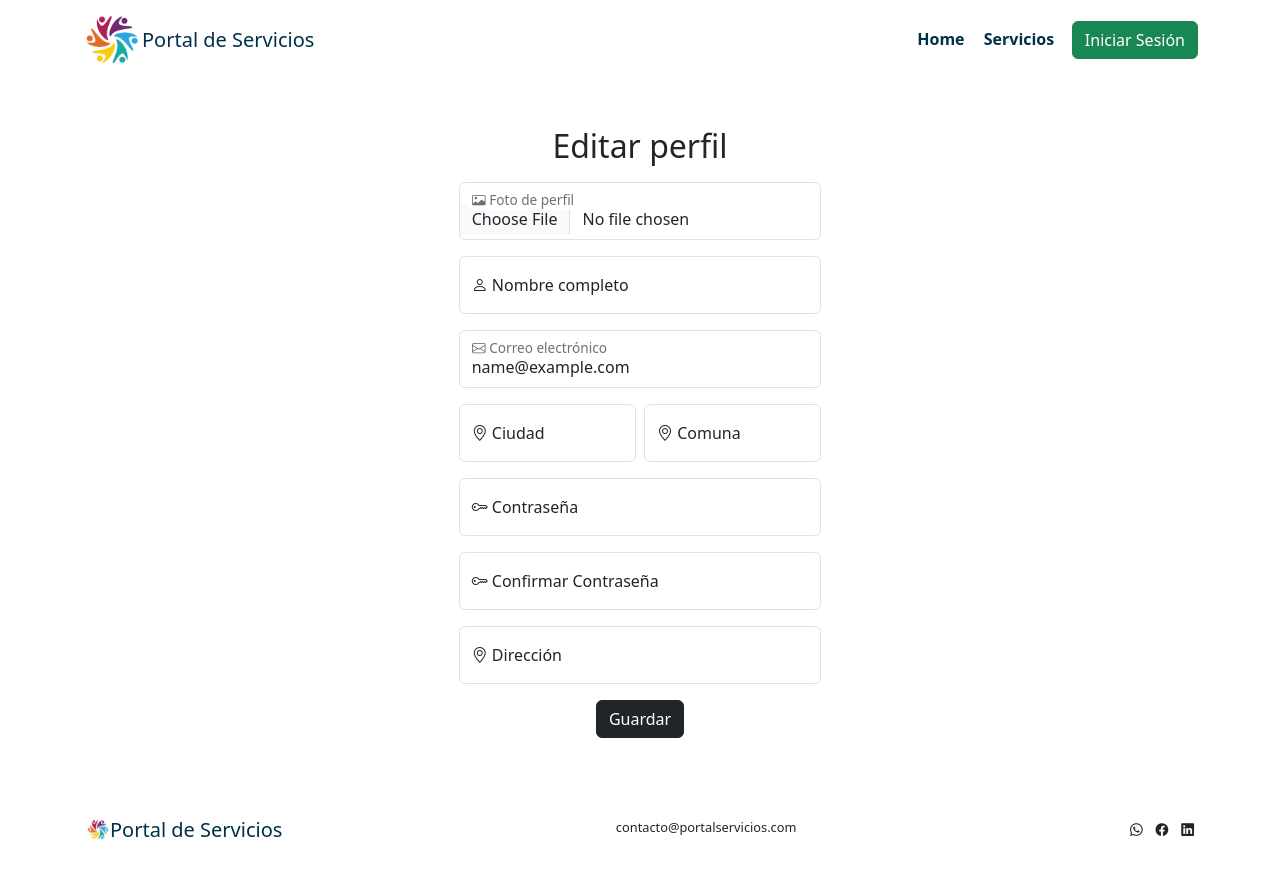
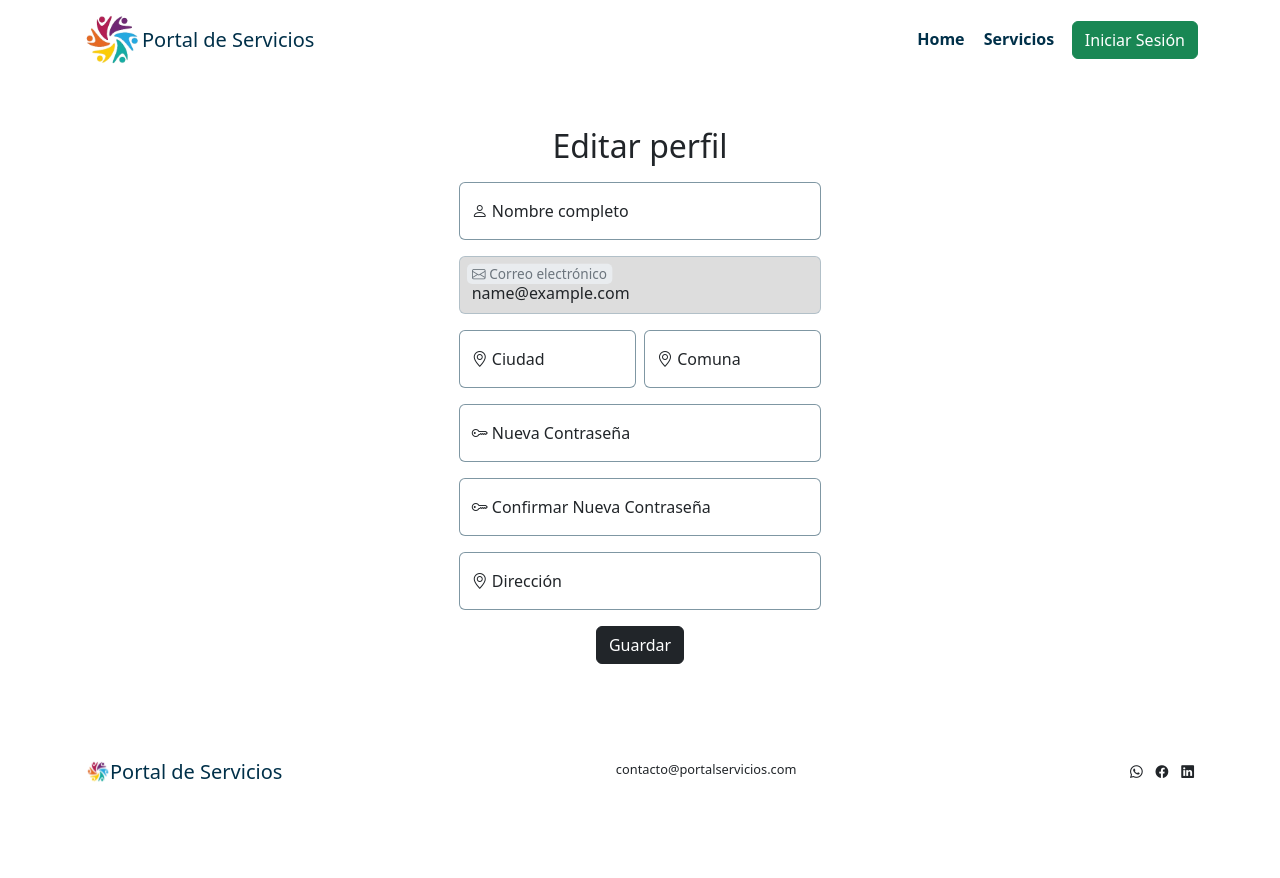
Before and after one commit to joche-dev/portalservices-frontend, a React (Vite) app: page /perfil in a window 1280 px wide. Shown: the top 878 px of the page. After the commit the page ends 824 px from the top, so only its background shows below. Built offline with nearby package versions, Linux system fonts and the light colour scheme; sample sign-in values are in the browser's storage.

Commit message:
Sacando detalles de observaciones

```diff
--- a/src/App.css
+++ b/src/App.css
@@ -50,13 +50,31 @@
   background-color: rgba(0, 119, 182, 0.8);
 }
 
+.dropdown-item:hover {
+  color: #0077b6;
+}
+
+.dropdown-item-out:hover {
+  color: #dd3544;
+}
+
 .card-mini {
   height: 20rem;
+  border-color: rgba(0, 48, 73, 0.5);
 }
 
 .card img {
   background-color: grey;
   height: 12rem;
+}
+
+.form-control {
+  border-color: rgba(0, 48, 73, 0.5);
+}
+
+.form-control-disable {
+  background-color: #ddd !important;
+  border-color: rgba(0, 48, 73, 0.3);
 }
 
 .footer {
@@ -65,6 +83,21 @@
   display: flex;
   flex-direction: column;
   font-size: 0.8rem;
+}
+
+.detalle-contacto a {
+  text-decoration: none;
+  color: #003049;
+  -webkit-transform: perspective(1px) translateZ(0);
+  transform: perspective(1px) translateZ(0);
+  box-shadow: 0 0 1px rgba(0, 0, 0, 0);
+  -webkit-transition-duration: 0.3s;
+  transition-duration: 0.3s;
+}
+
+.detalle-contacto a:hover {
+  -webkit-transform: translateY(-4px);
+  transform: translateY(-4px);
 }
 
 .footer span {
--- a/src/components/ImgPerfil.jsx
+++ b/src/components/ImgPerfil.jsx
@@ -1,4 +1,14 @@
 export default function ImgPerfil({ name, img }) {
+  function obtenerSiglas(nombre) {
+    const palabras = nombre.split(' ');
+    if (palabras.length == 1) {
+      return palabras[0].charAt(0);
+    }
+    else if (palabras.length >= 2){
+      return  palabras[0].charAt(0) + palabras[1].charAt(0);
+    }
+  }
+
 
   return (
     <>
@@ -11,7 +21,7 @@ export default function ImgPerfil({ name, img }) {
         <>
           Hola, {name}
           <button className="foto-perfil rounded-circle ms-2">
-            <h4 className="m-0">{name.charAt(0).toUpperCase()}</h4>
+            <h4 className="m-0">{obtenerSiglas(name)}</h4>
           </button>
         </>
       )}
--- a/src/components/Navbar.jsx
+++ b/src/components/Navbar.jsx
@@ -39,15 +39,15 @@ const Navigation = () => {
                   <ImgPerfil name={userLogin.nombre} img={userLogin.fotoperfil}/>
                 </span>
 
-                <ul className="dropdown-menu dropdown-menu-end text-center">
+                <ul className="dropdown-menu dropdown-menu-end text-primary-emphasis">
                   <li><Link className="dropdown-item" to="/perfil"><i className="bi bi-pencil-square"></i> Editar Perfil</Link></li>
                   <li><Link className="dropdown-item" to="/user/services"><i className="bi bi-images"></i> Mis Publicaciones</Link></li>
                   <li><Link className="dropdown-item" to="/user/favorites"><i className="bi bi-heart"></i> Mis Favoritos</Link></li>
                   <li><hr className="dropdown-divider"></hr></li>
-                  <li><Link className="dropdown-item" to="/">
-                        <Button variant='outline-danger'  onClick={logOut}>
+                  <li><Link className="dropdown-item dropdown-item-out" to="/" onClick={logOut}>
+                        {/* <Button variant='outline-danger'  > */}
                           <i className="bi bi-door-closed-fill"></i> Cerrar sesión
-                        </Button>
+                        {/* </Button> */}
                       </Link>
                   </li>
                 </ul>
--- a/src/pages/DetalleService/DetalleService.jsx
+++ b/src/pages/DetalleService/DetalleService.jsx
@@ -37,17 +37,17 @@ export default function DetalleService() {
             <i className="bi bi-geo-alt-fill pe-1"></i>
             {publicacionDetail.comuna}, {publicacionDetail.ciudad}
           </span>
-          <span className="justify-content-start">
+          <Link to={'mailto:' + publicacionDetail.emailcontacto} className="justify-content-start">
             <i className="bi bi-envelope-fill pe-1"></i>
             {publicacionDetail.emailcontacto}{' '}
-          </span>
-          <span className="justify-content-start">
+          </Link>
+          <Link to={'https://wa.me/' + publicacionDetail.telefonocontacto.replace(/[+\s]/g, '')} className="justify-content-start">
             <i className="bi bi-whatsapp"></i>
             {publicacionDetail.telefonocontacto}
-          </span>
+          </Link>
         </p>
-        <div className="align-self-end mt-3">
-          <Button variant="primary me-3">
+        <div className="mt-3">
+          <Button variant="outline-primary me-3">
             <i className="bi bi-hand-thumbs-up-fill"></i> Me gusta
           </Button>
           <Link to={'/services'}>
--- a/src/pages/Perfil/Perfil.jsx
+++ b/src/pages/Perfil/Perfil.jsx
@@ -1,14 +1,15 @@
-import { Row, Col, Form, Button } from "react-bootstrap"
-import { useRef, useState, useEffect } from "react";
+import { Row, Col, Form, Button } from 'react-bootstrap';
+import { useRef, useState, useEffect } from 'react';
 import { useContext } from 'react';
-import { UserContext } from "../../providers/UserProvider";
-import Alert from "../../components/Alert";
+import { UserContext } from '../../providers/UserProvider';
+import Alert from '../../components/Alert';
 
 export default function Perfil() {
   const emailPattern = /^[a-zA-Z0-9._%+-]+@[a-zA-Z0-9.-]+\.[a-zA-Z]{2,4}$/;
   const passwordPattern = /^.{6,}$/;
-  const { userLogin } = useContext(UserContext);
   const form = useRef();
+  const { userLogin, setUserLogin } = useContext(UserContext);
+  const [ updateUser, setUpdateUser ] = useState({...userLogin, contraseña1: userLogin.contraseña});
   const [error, setError] = useState(null);
   const [success, setSuccess] = useState(false);
   const [message, setMessage] = useState('');
@@ -27,7 +28,8 @@ export default function Perfil() {
 
   function inputHandler(e) {
     e.preventDefault();
-    setUserLogin({ ...userLogin, [e.target.id]: e.target.value });
+    setUpdateUser({ ...updateUser, [e.target.id]: e.target.value });
+    console.log(updateUser);
   }
   async function submitHandler(e) {
     e.preventDefault();
@@ -37,59 +39,64 @@ export default function Perfil() {
 
     //verificar si los camos estan completados
     if (
-      !userLogin?.email ||
-      !userLogin?.ciudad ||
-      !userLogin?.comuna ||
-      !userLogin?.nombre
+      !updateUser?.email ||
+      !updateUser?.ciudad ||
+      !updateUser?.comuna ||
+      !updateUser?.nombre
     ) {
       setError('Faltan campos obligatorios por llenar.');
       return;
-    } else if (!emailPattern.test(userLogin.email)) {
+    } else if (!emailPattern.test(updateUser.email)) {
       // verificar el correo
       setError(
         'Por favor, introduce una dirección de correo electrónico válida.'
       );
       return;
-    } else if (!passwordPattern.test(userLogin.contraseña)) {
+    } else if (!passwordPattern.test(updateUser.contraseña)) {
       // verificar el correo
       setError('Por favor, introduce una contraseña de minimo 6 caracteres.');
       return;
-    } else if (!userLogin.contraseña || !userLogin.contraseña1) {
+    } else if (!updateUser.contraseña || !updateUser.contraseña1) {
       // verificar que los campos no esten vacios
       setError('Por favor, ingresa una contraseña.');
       return;
-    } else if (userLogin.contraseña !== userLogin.contraseña1) {
+    } else if (updateUser.contraseña !== updateUser.contraseña1) {
       // verificar contraseñas iguales
       setError('Las contraseñas no coinciden.');
       return;
     }
+    setUserLogin(updateUser);
   }
   return (
     <Row className="w-100 p-3 justify-content-center p-md-5 mx-auto">
-      <Col xs={12} md={6} lg={4} className="d-flex flex-column text-center gap-2">
-        <h1 className="fs-2">
-          Editar perfil
-        </h1>
+      <Col
+        xs={12}
+        md={6}
+        lg={4}
+        className="d-flex flex-column text-center gap-2"
+      >
+        <h1 className="fs-2">Editar perfil</h1>
         <Form
           ref={form}
           action="submit"
           onSubmit={(e) => submitHandler(e)}
           className="w-100 text-center"
         >
-          <Form.Floating id="fotoperfil" className="mb-3">
+          {/* <Form.Floating className="mb-3">
             <Form.Control
+            id="fotoperfil"
             type="file"
             onChange={(e) => inputHandler(e)}/>
             <label htmlFor="fotoperfil">
             <i className="bi bi-card-image"></i> Foto de perfil
             </label>
-          </Form.Floating>
+          </Form.Floating> */}
           <Form.Floating className="mb-3">
             <Form.Control
               id="nombre"
               type="text"
               placeholder="Nombre completo"
-              value={userLogin.nombre}
+              value={updateUser.nombre}
               onChange={(e) => inputHandler(e)}
             />
             <label htmlFor="nombre">
@@ -101,10 +108,11 @@ export default function Perfil() {
               type="email"
               id="email"
               placeholder="example@example.com"
-              value={userLogin.email}
-              onChange={(e) => inputHandler(e)}
+              value={updateUser.email}
+              className="form-control-disable"
+              disabled
             />
-            <label htmlFor="email">
+            <label htmlFor="email" >
               <i className="bi bi-envelope"></i> Correo electrónico
             </label>
           </Form.Floating>
@@ -114,7 +122,7 @@ export default function Perfil() {
                 type="text"
                 id="ciudad"
                 placeholder="Ciudad"
-              value={userLogin.ciudad}
+                value={updateUser.ciudad}
                 onChange={(e) => inputHandler(e)}
               />
               <label htmlFor="ciudad">
@@ -126,7 +134,7 @@ export default function Perfil() {
                 type="text"
                 id="comuna"
                 placeholder="Comuna"
-              value={userLogin.comuna}
+                value={updateUser.comuna}
                 onChange={(e) => inputHandler(e)}
               />
               <label htmlFor="comuna">
@@ -139,10 +147,11 @@ export default function Perfil() {
               type="password"
               id="contraseña"
               placeholder="Password"
+              value={updateUser.contraseña}
               onChange={(e) => inputHandler(e)}
             />
             <label htmlFor="contraseña">
-              <i className="bi bi-key"></i> Contraseña
+              <i className="bi bi-key"></i> Nueva Contraseña
             </label>
           </Form.Floating>
           <Form.Floating className="mb-3">
@@ -150,10 +159,11 @@ export default function Perfil() {
               type="password"
               id="contraseña1"
               placeholder="Confirmar Password"
+              value={updateUser.contraseña1}
               onChange={(e) => inputHandler(e)}
             />
             <label htmlFor="contraseña1">
-              <i className="bi bi-key"></i> Confirmar Contraseña
+              <i className="bi bi-key"></i> Confirmar Nueva Contraseña
             </label>
           </Form.Floating>
           <Form.Floating className="mb-3">
@@ -161,19 +171,19 @@ export default function Perfil() {
               type="text"
               id="direccion"
               placeholder="direccion"
-              value={userLogin.direccion}
+              value={updateUser.direccion}
               onChange={(e) => inputHandler(e)}
             />
             <label htmlFor="direccion">
               <i className="bi bi-geo-alt"></i> Dirección
             </label>
           </Form.Floating>
-          <Button type="submit" variant="dark">
+          <Button type="submit" variant="dark mb-3">
             Guardar
           </Button>
         </Form>
+        <Alert message={error} success={success} confirm={message} />
       </Col>
-      <Alert message={error} success={success} confirm={message} />
     </Row>
-  )
+  );
 }
--- a/src/providers/Data.jsx
+++ b/src/providers/Data.jsx
@@ -15,7 +15,7 @@ export const dataPublicaciones = [
   },
   {
     publicacionId: 2,
-    usuarioId: 102,
+    usuarioId: 101,
     titulo: 'Reparación de fontanería',
     contenido: 'Especializado en reparaciones de fontanería',
     imagen: 'imagen2.jpg',
@@ -29,7 +29,7 @@ export const dataPublicaciones = [
   },
   {
     publicacionId: 3,
-    usuarioId: 103,
+    usuarioId: 101,
     titulo: 'Instalación de gas',
     contenido: 'Servicio de instalación y reparación de gas',
     imagen: 'imagen3.jpg',
@@ -43,7 +43,7 @@ export const dataPublicaciones = [
   },
   {
     publicacionId: 4,
-    usuarioId: 104,
+    usuarioId: 102,
     titulo: 'Reparación de electrodomésticos',
     contenido: 'Experto en reparación de electrodomésticos',
     imagen: 'imagen4.jpg',
@@ -57,7 +57,7 @@ export const dataPublicaciones = [
   },
   {
     publicacionId: 5,
-    usuarioId: 105,
+    usuarioId: 102,
     titulo: 'Mantenimiento de calefacción',
     contenido: 'Ofrezco servicios de mantenimiento de calefacción',
     imagen: 'imagen5.jpg',
@@ -71,7 +71,7 @@ export const dataPublicaciones = [
   },
   {
     publicacionId: 6,
-    usuarioId: 106,
+    usuarioId: 103,
     titulo: 'Construcción y remodelación',
     contenido: 'Realizo trabajos de construcción y remodelación',
     imagen: 'imagen6.jpg',
@@ -85,7 +85,7 @@ export const dataPublicaciones = [
   },
   {
     publicacionId: 7,
-    usuarioId: 107,
+    usuarioId: 103,
     titulo: 'Pintura y decoración',
     contenido: 'Servicio de pintura y decoración de interiores',
     imagen: 'imagen7.jpg',
@@ -99,7 +99,7 @@ export const dataPublicaciones = [
   },
   {
     publicacionId: 8,
-    usuarioId: 108,
+    usuarioId: 103,
     titulo: 'Servicio de jardinería',
     contenido: 'Mantenimiento de jardines y diseño paisajístico',
     imagen: 'imagen8.jpg',
@@ -145,7 +145,7 @@ export const dataUsuarios = [
   {
     token: '123',
     usuario: {
-      usuarioid: 1,
+      usuarioid: 101,
       nombre: 'Juan Pérez',
       email: 'juan@example.com',
       contraseña: '123456',
@@ -159,7 +159,7 @@ export const dataUsuarios = [
   {
     token: '123',
     usuario: {
-      usuarioid: 2,
+      usuarioid: 102,
       nombre: 'María Gómez',
       email: 'maria@example.com',
       contraseña: '123456',
@@ -173,14 +173,14 @@ export const dataUsuarios = [
   {
     token: '123',
     usuario: {
-      usuarioid: 3,
+      usuarioid: 103,
       nombre: 'Carlos Rodríguez',
       email: 'carlos@example.com',
       contraseña: '123456',
       ciudad: 'Concepción',
       comuna: 'Talcahuano',
       direccion: 'Calle Colón 789',
-      fotoperfil: 'imagen3.jpg',
+      fotoperfil: '',
       rol: 'usuario',
     },
   },
--- a/src/providers/UserProvider.jsx
+++ b/src/providers/UserProvider.jsx
@@ -81,6 +81,7 @@ const UserProvider = ({ children }) => {
         registerUsuario,
         token,
         userLogin,
+        setUserLogin,
         logOut,
         publicaciones,
       }}
```
Lines whose indentation alone changed are shown as unchanged.
